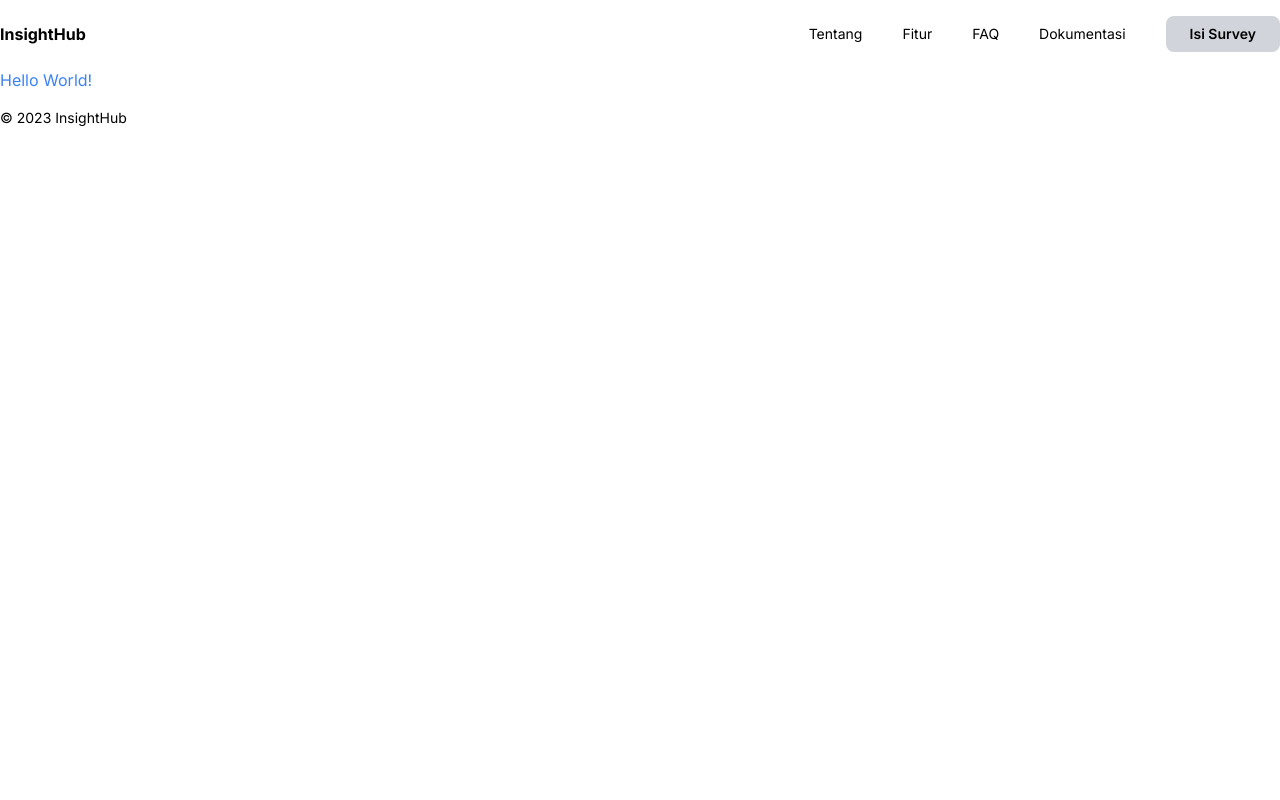
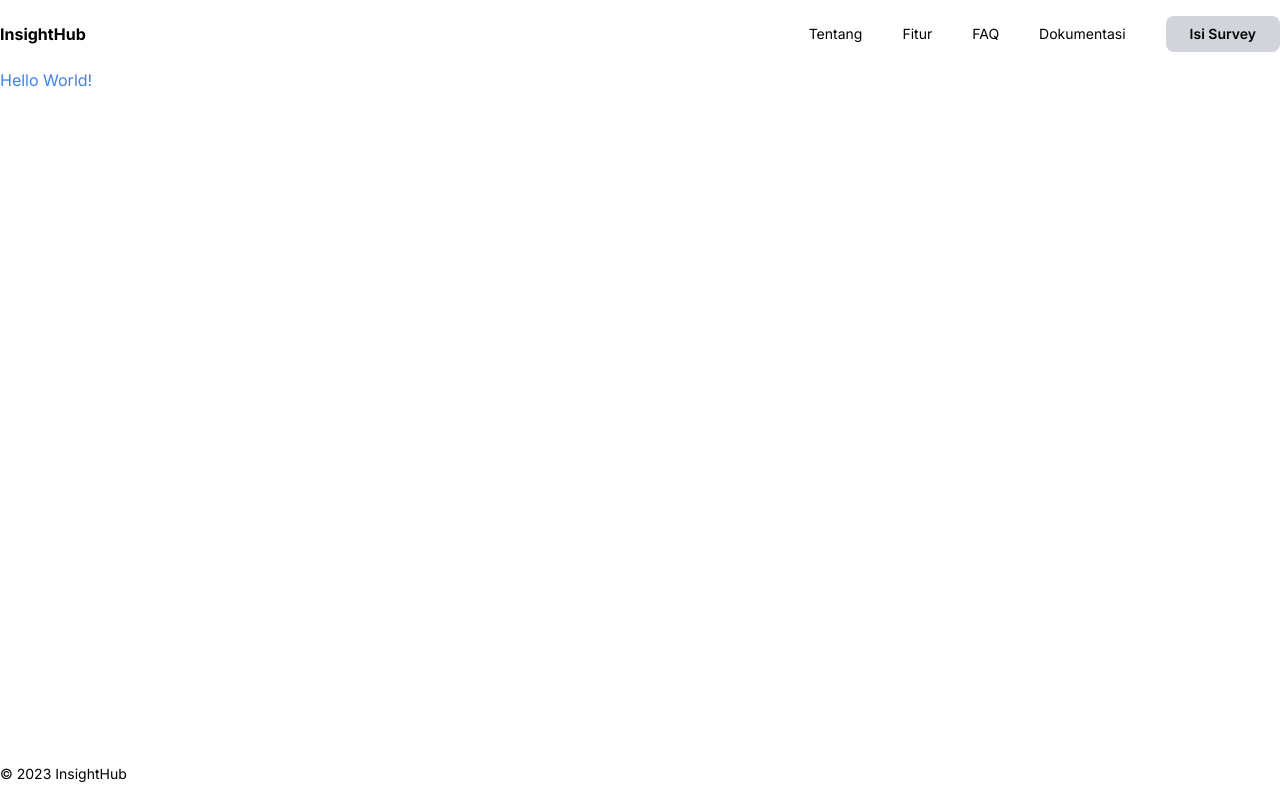
Before and after one commit to januarfonti/insighthub, a Nuxt app: page / in a window 1280 px wide. Built offline with nearby package versions, Linux system fonts and the light colour scheme.

Commit message:
Fix layout after adding Footer component

```diff
--- a/components/Footer.vue
+++ b/components/Footer.vue
@@ -1,5 +1,5 @@
 <template>
-  <footer class="py-4">
+  <footer class="py-4 mt-auto">
     <div class="container text-sm">
       <p>&copy; {{ new Date().getFullYear() }} InsightHub</p>
     </div>
--- a/layouts/default.vue
+++ b/layouts/default.vue
@@ -1,5 +1,5 @@
 <template>
-  <div>
+  <div class="flex flex-col min-h-screen">
     <Header />
     <slot />
     <Footer />
```
